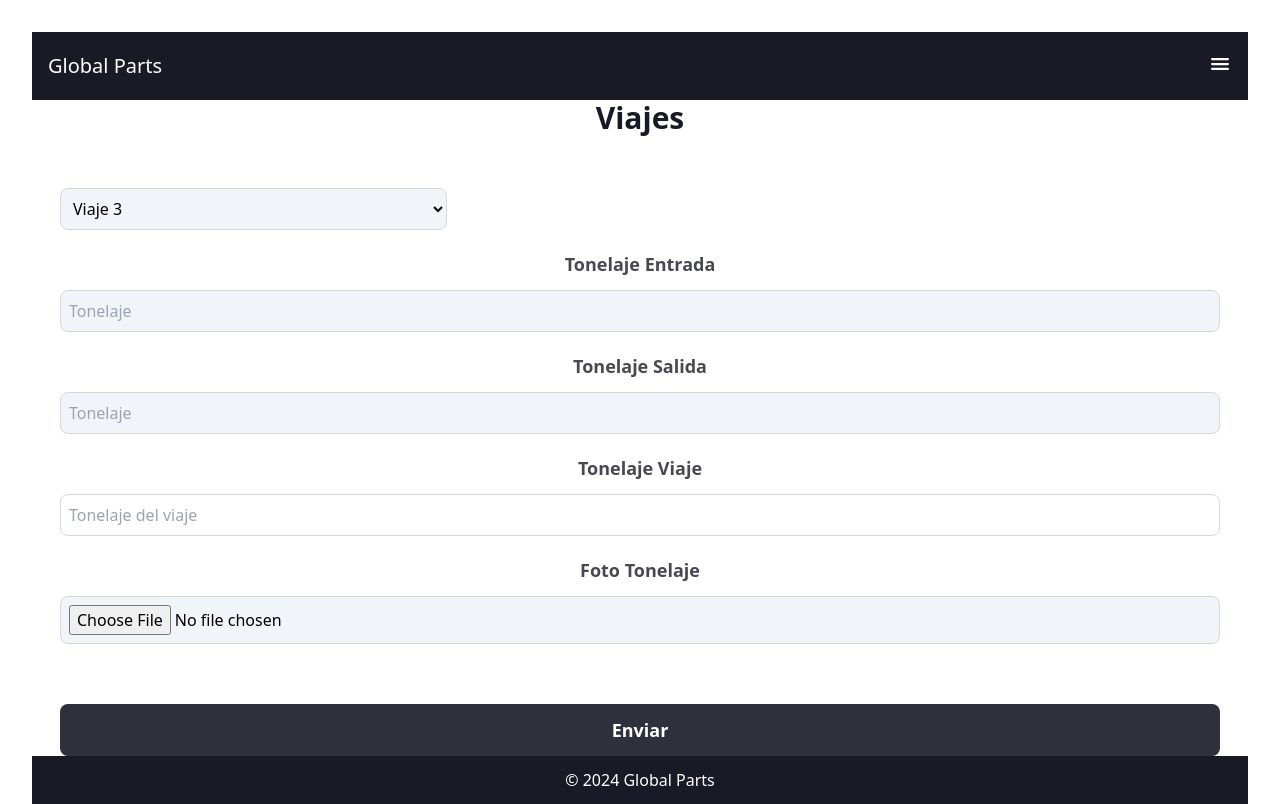
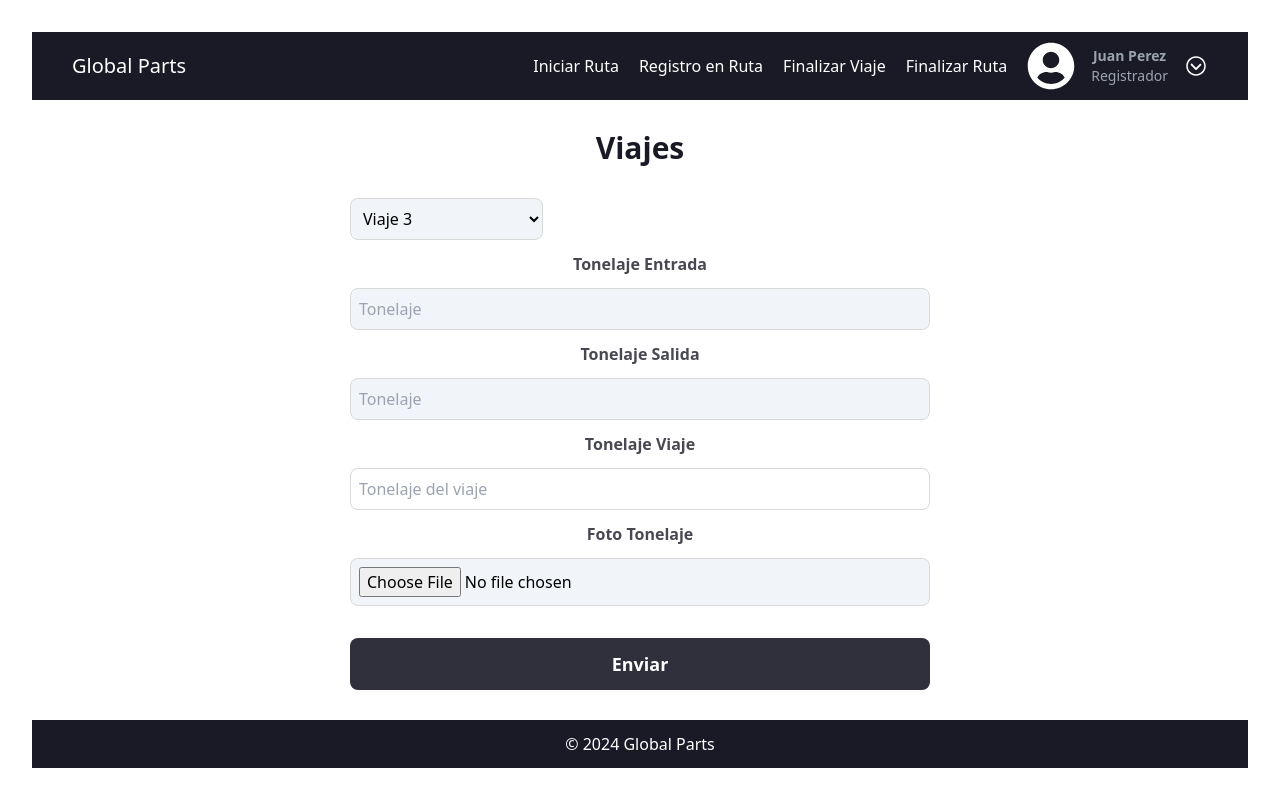
Before and after one commit to ericklasluisa/global-parts-frontend, a React (Vite) app: page /finalizar-viaje in a window 1280 px wide. Built offline with nearby package versions, Linux system fonts and the light colour scheme.

Commit message:
Ajuste estilos para version desktop

```diff
--- a/src/components/shared/Header.jsx
+++ b/src/components/shared/Header.jsx
@@ -6,11 +6,11 @@ export default function Header() {
   const [isOpen, setIsOpen] = useState(false);
   return (
     <>
-      <header className="w-full flex flex-col">
-        <div className="flex justify-between py-5 bg-global-principal w-full text-white ">
-          <h1 className="ml-4 text-xl">Global Parts</h1>
+      <header className="relative w-full flex flex-col md:flex-row">
+        <div className="flex justify-between py-5 bg-global-principal w-full text-white items-center ">
+          <h1 className="ml-4 text-xl sm:ml-10">Global Parts</h1>
           <IoMenu
-            className="text-2xl mr-4 cursor-pointer"
+            className="text-2xl mr-4 cursor-pointer sm:mr-10 md:hidden"
             onClick={() => setIsOpen(!isOpen)}
           />
         </div>
--- a/src/components/shared/NavMenu.jsx
+++ b/src/components/shared/NavMenu.jsx
@@ -1,5 +1,8 @@
 /* eslint-disable react/prop-types */
+import { useState, useRef, useEffect } from "react";
 import { FaUserCircle } from "react-icons/fa";
+import { IoIosArrowDropdown } from "react-icons/io";
+import { IoIosLogOut } from "react-icons/io";
 import { NavLink } from "react-router-dom";
 
 const paginas = [
@@ -25,7 +28,7 @@ function ListItem({ text, path, setIsOpen }) {
   return (
     <>
       <li
-        className="text-2xl font-medium cursor-pointer hover:text-blue-400"
+        className="text-2xl font-medium cursor-pointer hover:text-blue-300 md:text-sm md:whitespace-nowrap lg:text-base"
         onClick={() => setIsOpen(false)}
       >
         <NavLink
@@ -40,13 +43,37 @@ function ListItem({ text, path, setIsOpen }) {
 }
 
 function NavMenu({ isOpen, setIsOpen }) {
+  const [isDropdownOpen, setIsDropdownOpen] = useState(false);
+  const dropdownRef = useRef();
+
+  useEffect(() => {
+    const handleClickOutside = (event) => {
+      if (dropdownRef.current && !dropdownRef.current.contains(event.target)) {
+        setIsDropdownOpen(false);
+      }
+    };
+
+    document.addEventListener("click", handleClickOutside);
+    return () => {
+      document.removeEventListener("click", handleClickOutside);
+    };
+  }, [dropdownRef]);
+
+  const handleDropdownClick = () => {
+    setIsDropdownOpen(!isDropdownOpen);
+  };
+
   const usuarioDB = {
     nombre: "Juan Perez",
     rol: "Registrador",
   };
   return (
     <nav>
-      <div className={`${isOpen ? "block w-screen" : "hidden"} w-full`}>
+      <div
+        className={`${
+          isOpen ? "block" : "hidden"
+        } absolute top-full left-0 w-full bg-global-principal z-50 md:hidden`}
+      >
         <div className="font-medium flex flex-col gap-3 p-4 border rounded-b-lg bg-global-principal border-global-principal text-white items-center">
           <div className="flex flex-col items-center">
             <FaUserCircle className="text-8xl" />
@@ -54,6 +81,19 @@ function NavMenu({ isOpen, setIsOpen }) {
               {usuarioDB.nombre}
             </p>
             <p className="text-gray-400 mt-1 text-sm">{usuarioDB.rol}</p>
+            <div className="text-white rounded flex items-center">
+              <IoIosLogOut className="text-xl" />
+              <button
+                className="text-sm font-medium p-2"
+                onClick={() => {
+                  // TODO: Lógica para cerrar sesión
+                  console.log("Cerrar sesión");
+                  setIsDropdownOpen(false);
+                }}
+              >
+                Cerrar sesión
+              </button>
+            </div>
           </div>
           <hr className="w-full border border-gray-400 mt-3" />
           <ul className="flex flex-col gap-8 my-5 text-center">
@@ -68,6 +108,46 @@ function NavMenu({ isOpen, setIsOpen }) {
           </ul>
         </div>
       </div>
+      <div className="md:flex bg-global-principal h-full items-center pr-10 text-white hidden">
+        <ul className="flex gap-5 text-center mr-5">
+          {paginas.map((pagina) => (
+            <ListItem
+              key={pagina.text}
+              text={pagina.text}
+              path={pagina.path}
+              setIsOpen={setIsOpen}
+            />
+          ))}
+        </ul>
+        <div className="relative flex items-center gap-4" ref={dropdownRef}>
+          <FaUserCircle className="text-5xl" />
+          <div className="flex flex-col justify-center items-center w-auto text-center">
+            <p className="text-gray-400 text-sm font-bold">
+              {usuarioDB.nombre}
+            </p>
+            <p className="text-gray-400 text-sm">{usuarioDB.rol}</p>
+          </div>
+          <IoIosArrowDropdown
+            className="text-2xl cursor-pointer"
+            onClick={handleDropdownClick}
+          />
+          {isDropdownOpen && (
+            <div className="absolute top-full right-0 bg-white text-black rounded shadow-md p-2 w-full flex items-center">
+              <IoIosLogOut className="text-xl" />
+              <button
+                className="text-sm font-medium hover:bg-gray-100 p-2 w-full text-left"
+                onClick={() => {
+                  // TODO: Lógica para cerrar sesión
+                  console.log("Cerrar sesión");
+                  setIsDropdownOpen(false);
+                }}
+              >
+                Cerrar sesión
+              </button>
+            </div>
+          )}
+        </div>
+      </div>
     </nav>
   );
 }
--- a/src/pages/FinalizarRuta.jsx
+++ b/src/pages/FinalizarRuta.jsx
@@ -38,15 +38,15 @@ function FinalizarRuta() {
   };
 
   return (
-    <div className="mx-7">
-      <h2 className="text-center text-global-principal text-3xl font-bold mb-10">
+    <div className="m-7">
+      <h2 className="text-center text-global-principal text-3xl font-bold mb-10 sm:mb-5">
         Finalizar Ruta
       </h2>
-      <form className="flex flex-col gap-5">
+      <form className="flex flex-col gap-5 sm:w-1/2 sm:mx-auto sm:gap-3">
         <div className="flex flex-col">
           <label
             htmlFor="kmInicio"
-            className="text-global-principal/80 font-semibold text-lg"
+            className="text-global-principal/80 font-semibold text-lg sm:text-base"
           >
             Kilometraje Final
           </label>
@@ -64,7 +64,7 @@ function FinalizarRuta() {
         <div className="flex flex-col">
           <label
             htmlFor="kmInicio"
-            className="text-global-principal/80 font-semibold text-lg"
+            className="text-global-principal/80 font-semibold text-lg sm:text-base"
           >
             Tonelaje Final
           </label>
@@ -81,7 +81,7 @@ function FinalizarRuta() {
 
         <div className="flex flex-col">
           <button
-            className="bg-global-principal/90 text-white font-bold text-lg rounded-lg py-3 mt-10 active:bg-[#1A365D]"
+            className="bg-global-principal/90 text-white font-bold text-lg rounded-lg py-3 mt-10 active:bg-[#1A365D] sm:mt-5"
             type="submit"
             onClick={handleSubmit}
           >
--- a/src/pages/FinalizarViaje.jsx
+++ b/src/pages/FinalizarViaje.jsx
@@ -114,11 +114,11 @@ function FinalizarViaje({ viajes }) {
   };
 
   return (
-    <div className="mx-7">
-      <h2 className="text-center text-global-principal text-3xl font-bold mb-10">
+    <div className="m-7">
+      <h2 className="text-center text-global-principal text-3xl font-bold mb-10 sm:mb-5">
         Viajes
       </h2>
-      <form className="flex flex-col gap-5">
+      <form className="flex flex-col gap-5 sm:w-1/2 sm:mx-auto sm:gap-3">
         <div className="flex flex-col">
           <select
             className={`bg-[#F1F4F9] border-[#D8D8D8] border rounded-lg p-2 mt-3 w-1/3
@@ -139,7 +139,7 @@ function FinalizarViaje({ viajes }) {
         <div className="flex flex-col">
           <label
             htmlFor="tonelajeEntrada"
-            className="text-global-principal/80 font-semibold text-lg"
+            className="text-global-principal/80 font-semibold text-lg sm:text-base"
           >
             Tonelaje Entrada
           </label>
@@ -157,7 +157,7 @@ function FinalizarViaje({ viajes }) {
         <div className="flex flex-col">
           <label
             htmlFor="tonelajeSalida"
-            className="text-global-principal/80 font-semibold text-lg"
+            className="text-global-principal/80 font-semibold text-lg sm:text-base"
           >
             Tonelaje Salida
           </label>
@@ -175,7 +175,7 @@ function FinalizarViaje({ viajes }) {
         <div className="flex flex-col">
           <label
             htmlFor="tonelajeViaje"
-            className="text-global-principal/80 font-semibold text-lg"
+            className="text-global-principal/80 font-semibold text-lg sm:text-base"
           >
             Tonelaje Viaje
           </label>
@@ -192,7 +192,7 @@ function FinalizarViaje({ viajes }) {
         <div className="flex flex-col">
           <label
             htmlFor="fotoTonelaje"
-            className="text-global-principal/80 font-semibold text-lg"
+            className="text-global-principal/80 font-semibold text-lg sm:text-base"
           >
             Foto Tonelaje
           </label>
@@ -207,7 +207,7 @@ function FinalizarViaje({ viajes }) {
 
         <div className="flex flex-col">
           <button
-            className="bg-global-principal/90 text-white font-bold text-lg rounded-lg py-3 mt-10 active:bg-[#1A365D]"
+            className="bg-global-principal/90 text-white font-bold text-lg rounded-lg py-3 mt-10 active:bg-[#1A365D] sm:mt-5"
             type="submit"
             onClick={handleSubmit}
           >
--- a/src/pages/IniciarRuta.jsx
+++ b/src/pages/IniciarRuta.jsx
@@ -92,15 +92,15 @@ function IniciarRuta() {
   };
 
   return (
-    <div className="mx-7">
-      <h2 className="text-center text-global-principal text-3xl font-bold mb-10">
+    <div className="m-7">
+      <h2 className="text-center text-global-principal text-3xl font-bold mb-10 sm:mb-5">
         Iniciar Ruta
       </h2>
-      <form className="flex flex-col gap-5">
+      <form className="flex flex-col gap-5 sm:w-1/2 sm:mx-auto sm:gap-2.5">
         <div className="flex flex-col">
           <label
             htmlFor="kmInicio"
-            className="text-global-principal/80 font-semibold text-lg"
+            className="text-global-principal/80 font-semibold text-lg sm:text-base"
           >
             Kilometraje Inicio
           </label>
@@ -119,7 +119,7 @@ function IniciarRuta() {
         <div className="flex flex-col">
           <label
             htmlFor="vehiculo"
-            className="text-global-principal/80 font-semibold text-lg"
+            className="text-global-principal/80 font-semibold text-lg sm:text-base"
           >
             Vehículo
           </label>
@@ -144,7 +144,7 @@ function IniciarRuta() {
         <div className="flex flex-col">
           <label
             htmlFor="ruta"
-            className="text-global-principal/80 font-semibold text-lg"
+            className="text-global-principal/80 font-semibold text-lg sm:text-base"
           >
             Ruta
           </label>
@@ -167,7 +167,7 @@ function IniciarRuta() {
         </div>
         <div className="flex flex-col">
           <button
-            className="bg-global-principal/90 text-white font-bold text-lg rounded-lg py-3 mt-10 active:bg-[#1A365D]"
+            className="bg-global-principal/90 text-white font-bold text-lg rounded-lg py-3 mt-10 active:bg-[#1A365D] sm:mt-5"
             type="submit"
             onClick={handleSubmit}
           >
--- a/src/pages/Login.jsx
+++ b/src/pages/Login.jsx
@@ -47,7 +47,7 @@ export default function Login() {
 
   return (
     <>
-      <div className="mx-7">
+      <div className="m-7">
         <h2 className="text-center text-global-principal text-3xl font-bold">
           Iniciar Sesión
         </h2>
@@ -56,11 +56,11 @@ export default function Login() {
           Ingrese sus credenciales para continuar
         </p>
 
-        <form className="flex flex-col">
+        <form className="flex flex-col sm:w-1/2 sm:mx-auto">
           <div className="flex flex-col">
             <label
               htmlFor="user"
-              className="text-global-principal/80 font-semibold text-lg"
+              className="text-global-principal/80 font-semibold text-lg sm:text-base"
             >
               Email / Número de teléfono
             </label>
@@ -85,7 +85,7 @@ export default function Login() {
           <div className="flex flex-col mt-6">
             <label
               htmlFor="password"
-              className="text-global-principal/80 font-semibold text-lg"
+              className="text-global-principal/80 font-semibold text-lg sm:text-base"
             >
               Contraseña
             </label>
```
